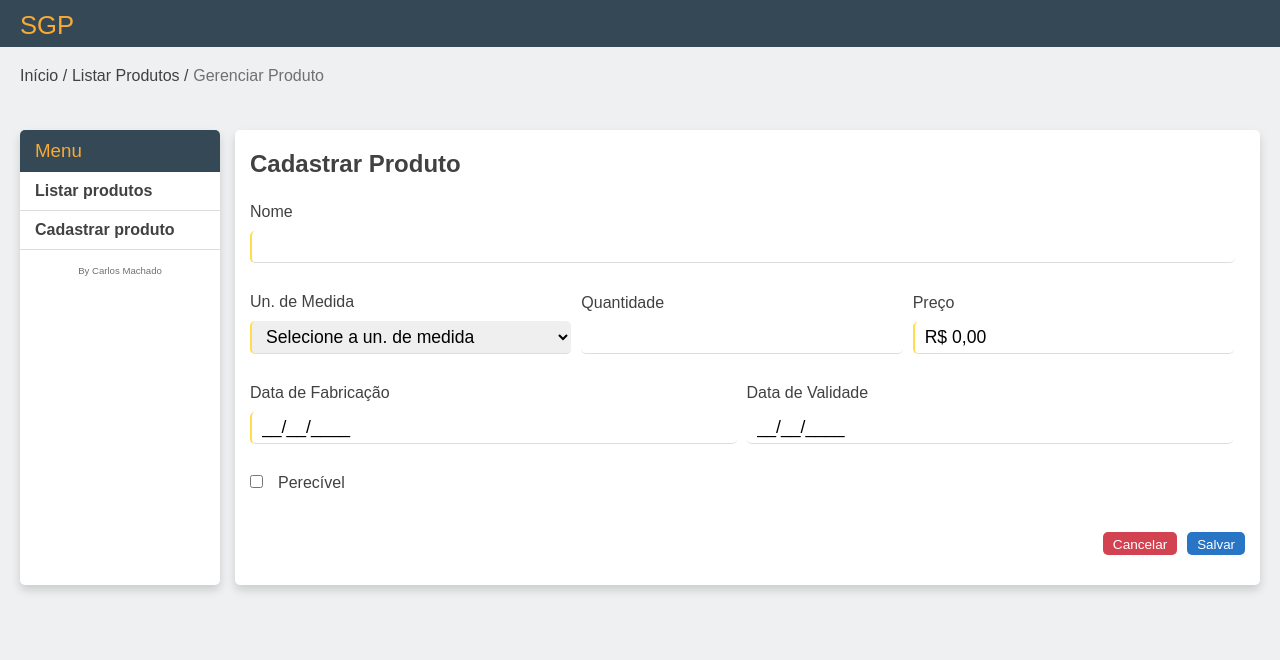
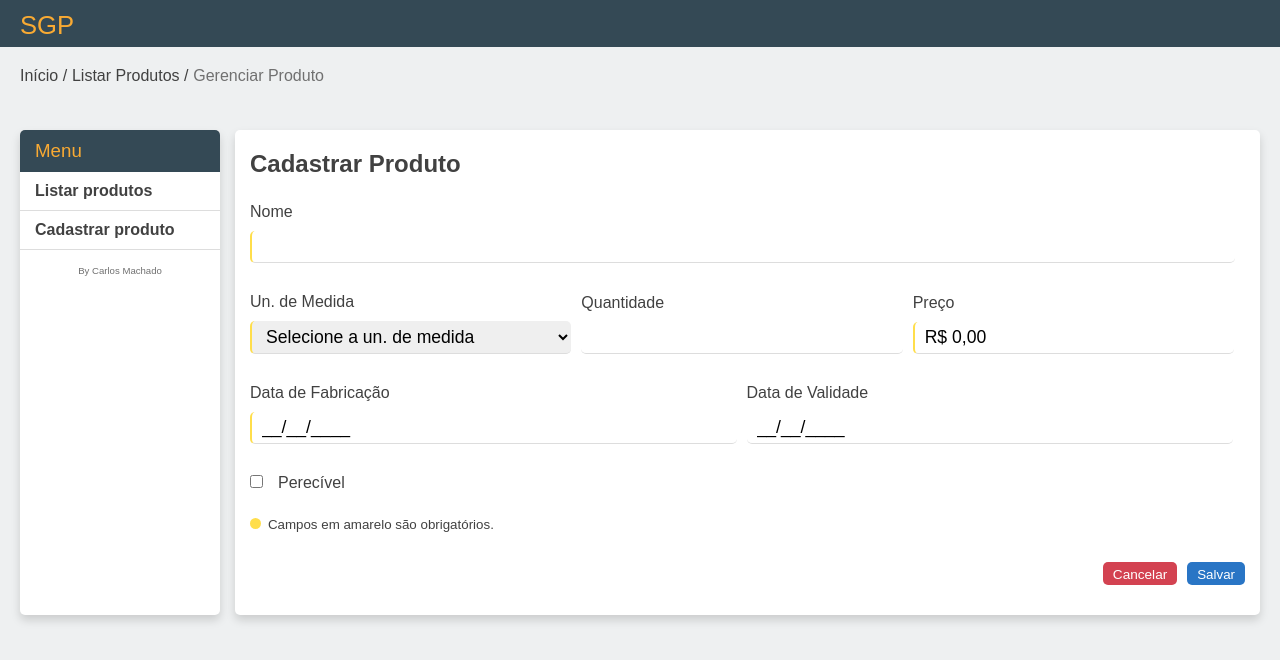
Before and after one commit to carlosebmachado/sgp, a React (Create React App) app: page /manage in a window 1280 px wide. Shown: the top 660 px of the page. Built offline with nearby package versions, Linux system fonts and the light colour scheme.

Commit message:
fix date

```diff
--- a/src/components/ProductsForm.js
+++ b/src/components/ProductsForm.js
@@ -210,7 +210,7 @@ class ProductsForm extends React.Component {
     product['expDate'] = Mask.dateToGlobal(product['expDate']);
 
     // se o produto não for perecível a máscara vazia é removida
-    if (!this.state.perishable && product['expDate'] === '__/__/____') {
+    if (product['expDate'] === '____-__-__') {
       product['expDate'] = '';
     }
 
@@ -311,6 +311,8 @@ class ProductsForm extends React.Component {
             ""
         }
 
+        <small className="MandatoryNotice"><div></div> Campos em amarelo são obrigatórios.</small>
+
         {/* botões de salvar e cancelar */}
         <input type="submit" value="Salvar" />
         <Link href="/list" color="var(--color-danger)">Cancelar</Link>
--- a/src/components/scripts/Mask.js
+++ b/src/components/scripts/Mask.js
@@ -2,6 +2,7 @@ class Mask {
 
   // Trasnforma uma string de data pt-br para internacional.
   static dateToGlobal(param) {
+    if (param === '') return param;
     var sDate = param.split('/');
     var d = sDate[0];
     var m = sDate[1];
@@ -11,6 +12,7 @@ class Mask {
 
   // Trasnforma uma string de data pt-br para internacional.
   static dateToPtBr(param) {
+    if (param === '') return param;
     var sDate = param.split('-');
     var y = sDate[0];
     var m = sDate[1];
--- a/src/styles/ProductsForm.css
+++ b/src/styles/ProductsForm.css
@@ -23,6 +23,10 @@
   box-sizing: border-box;
   display: inline-block;
   margin-bottom: 30px;
+}
+
+.ProductsForm .FormGroup:last-of-type {
+  margin-bottom: 15px;
 }
 
 .ProductsForm .Size100 {
@@ -80,6 +84,21 @@
   background-color: #eee;
 }
 
+.ProductsForm .MandatoryNotice {
+  display: block;
+  color: var(--color-dark-gray);
+  margin-bottom: 30px;
+}
+
+.ProductsForm .MandatoryNotice div {
+  display: inline-block;
+  background-color: rgb(255, 222, 75);
+  width: 0.7rem;
+  height: 0.7rem;
+  margin-right: 3px;
+  border-radius: 50%;
+}
+
 @media (max-width: 1200px) {
   .FormGroup {
     display: block !important;
```
